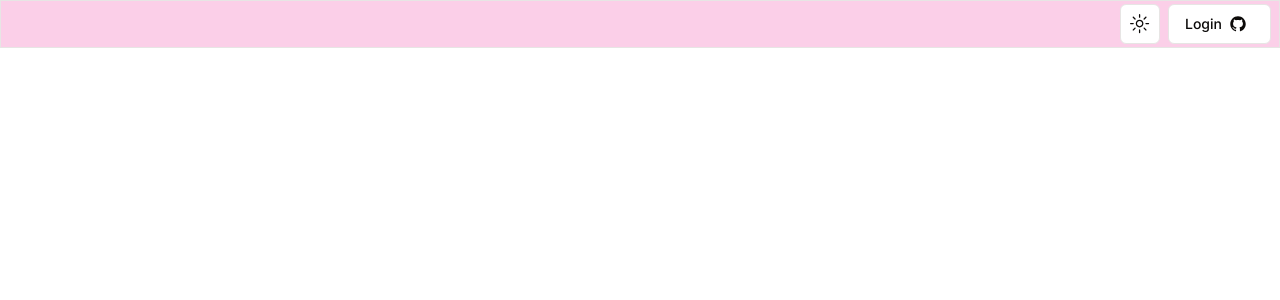
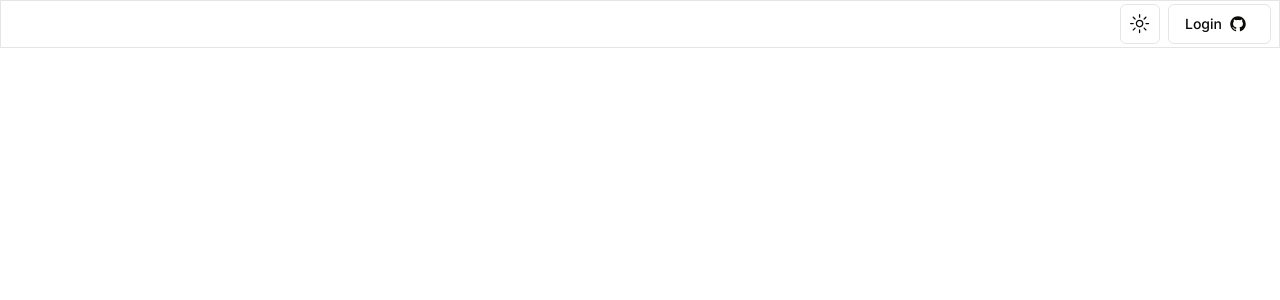
Before and after one commit to metal-face/blog-builder, a Next.js app: page / in a window 1280 px wide. Shown: the top 300 px of the page. Built offline with nearby package versions, Linux system fonts and the light colour scheme.

Commit message:
Remove background color from AppBar component

```diff
--- a/components/app-bar.tsx
+++ b/components/app-bar.tsx
@@ -2,7 +2,7 @@ import { MainNav } from "@/components/main-nav";
 
 export function AppBar() {
   return (
-    <div className="h-12 sticky top-0 z-50 w-full bg-pink-200">
+    <div className="h-12 sticky top-0 z-50 w-full">
       <MainNav />
     </div>
   );
```
